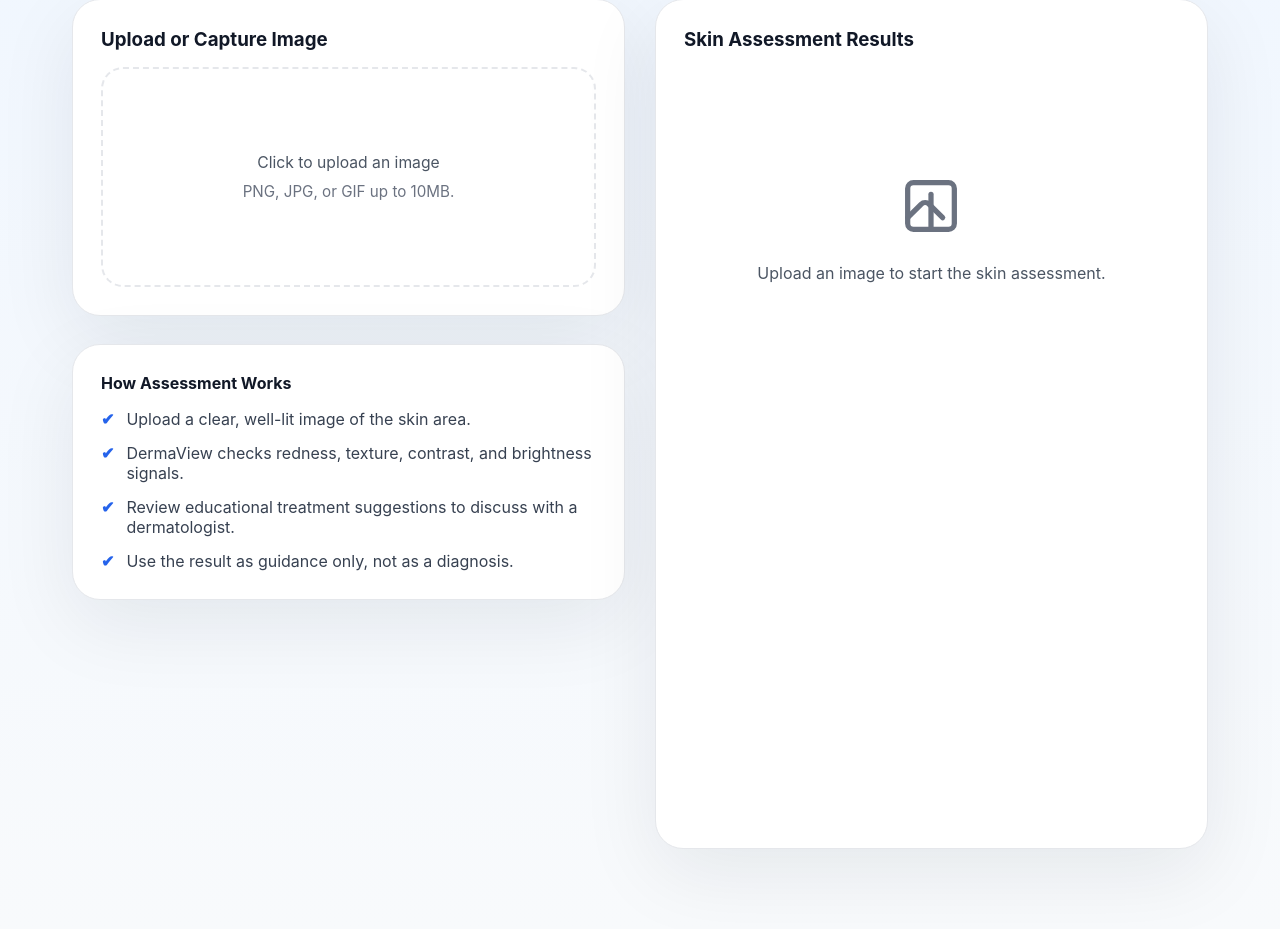
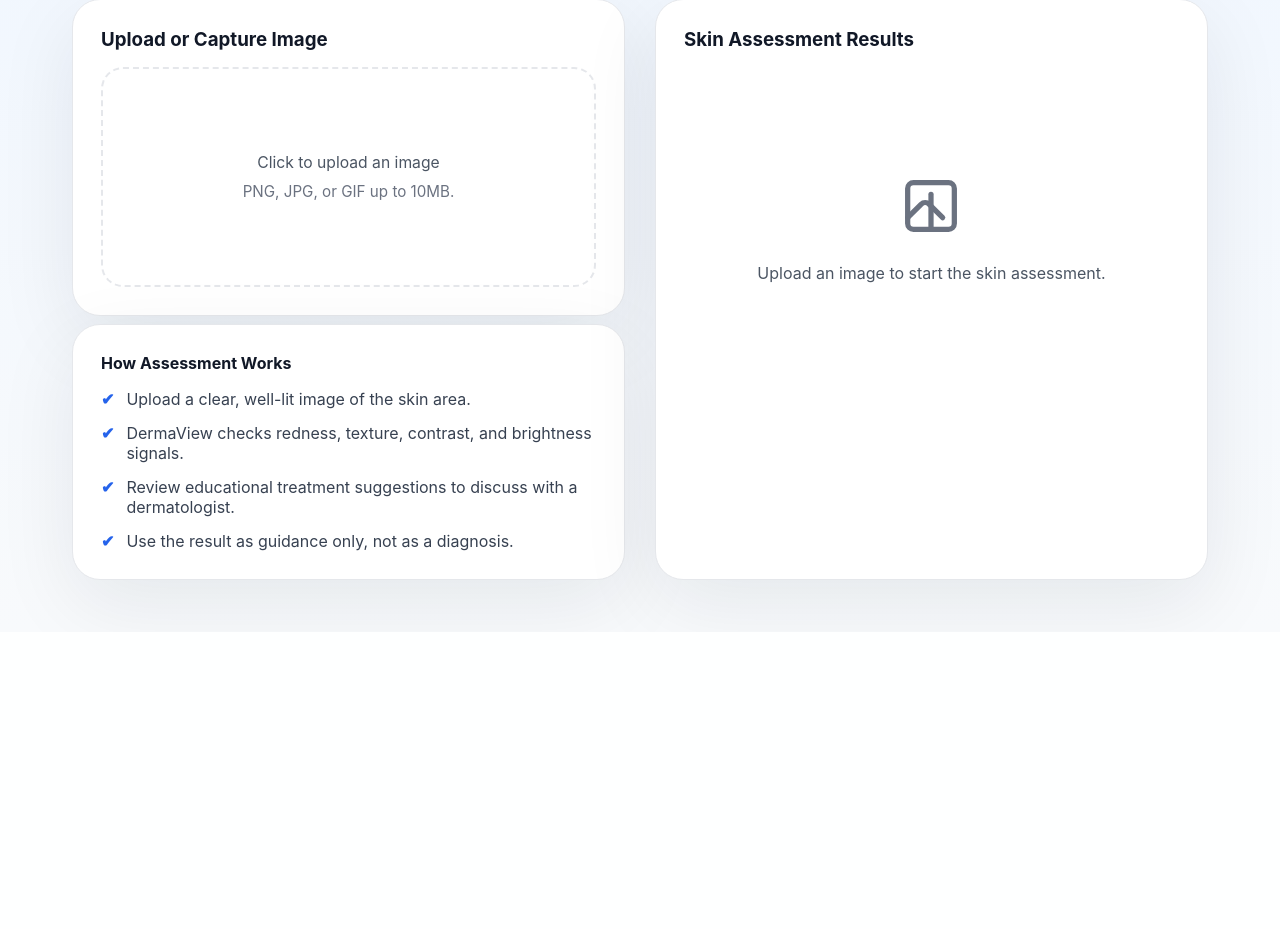
Before and after one commit to amcfajardo/dermaview, a PHP site: page /pages/treatment.html in a window 1280 px wide. Shown: the part 251-1180 px from the top of the page. After the commit the page ends 875 px from the top, so only its background shows below. Run offline with PHP 8.4, Linux system fonts and the light colour scheme; data comes from the database, SQL or seed files in the repository.

Commit message:
Refine skin assessment layout

```diff
--- a/dermaview-html/app.js
+++ b/dermaview-html/app.js
@@ -476,6 +476,13 @@ function renderTreatment(id) {
   const resultsTitle = document.getElementById("results-title");
   const workflowTitle = document.getElementById("workflow-title");
   const workflowList = document.getElementById("workflow-list");
+  const treatmentLayout = document.querySelector(".treatment-layout");
+
+  if (treatmentLayout) {
+    const hasResults = Boolean(showResults && uploadedImageUrl && processedImageUrl);
+    treatmentLayout.classList.toggle("has-upload", Boolean(uploadedImageUrl));
+    treatmentLayout.classList.toggle("has-results", hasResults);
+  }
 
   document.getElementById("treatment-title").textContent = procedure.name;
   document.getElementById("treatment-description").textContent = procedure.description;
@@ -839,7 +846,7 @@ function renderAssessmentResults() {
   const { metrics, recommendations } = assessmentResult;
 
   return `
-    <div class="comparison-grid">
+    <div class="comparison-grid assessment-result-images">
       <div class="image-card">
         <img src="${uploadedImageUrl}" alt="Uploaded skin image" data-preview-image data-preview-title="Before Analysis" tabindex="0" />
       </div>
--- a/dermaview-html/config.php
+++ b/dermaview-html/config.php
@@ -1,8 +1,8 @@
 <?php
 
 $host = "localhost";
-$username = "dermaviewuser";
-$password = "admin123";
+$username = "root";
+$password = "";
 $database = "dermaview";
 
 $conn = mysqli_connect($host, $username, $password, $database);
--- a/dermaview-html/pages/treatment.html
+++ b/dermaview-html/pages/treatment.html
@@ -8,8 +8,8 @@
     <link rel="stylesheet" href="../styles/header.css?v=20260527-1" />
     <link rel="stylesheet" href="../styles/buttons.css?v=20260523-5" />
     <link rel="stylesheet" href="../styles/cards.css?v=20260523-5" />
-    <link rel="stylesheet" href="../styles/upload.css?v=20260523-5" />
-    <link rel="stylesheet" href="../styles/treatment.css?v=20260525-2" />
+    <link rel="stylesheet" href="../styles/upload.css?v=20260606-1" />
+    <link rel="stylesheet" href="../styles/treatment.css?v=20260606-1" />
     <link rel="stylesheet" href="../styles/responsive.css?v=20260523-7" />
   </head>
   <body>
@@ -39,8 +39,8 @@
           </div>
         </section>
 
-        <div class="grid-2">
-          <div>
+        <div class="grid-2 treatment-layout">
+          <div class="treatment-left-column">
             <div class="panel-card upload-panel">
               <h3>Upload or Capture Image</h3>
               <label class="upload-box" for="image-upload">
@@ -85,6 +85,6 @@
 
     <script src="../system-branding.js?v=20260527-1"></script>
     <script src="../logout-confirm.js?v=20260523-1"></script>
-    <script src="../app.js?v=20260526-7"></script>
+    <script src="../app.js?v=20260606-1"></script>
   </body>
 </html>
--- a/dermaview-html/styles/treatment.css
+++ b/dermaview-html/styles/treatment.css
@@ -34,6 +34,18 @@
   display: block;
   border-radius: 14px;
   cursor: zoom-in;
+}
+
+.assessment-result-images .image-card {
+  aspect-ratio: 1 / 1;
+  min-height: 0;
+}
+
+.assessment-result-images .image-card img {
+  height: 100%;
+  max-height: none;
+  aspect-ratio: 1 / 1;
+  object-fit: cover;
 }
 
 .image-card img:focus {
@@ -113,8 +125,77 @@
   margin-bottom: 4px;
 }
 
-.results-panel {
-  min-height: 850px;
+.treatment-left-column {
+  display: flex;
+  flex-direction: column;
+  gap: 8px;
+  justify-content: flex-start;
+}
+
+.treatment-left-column .panel-card {
+  width: 100%;
+}
+
+.treatment-layout .upload-panel,
+.treatment-layout .info-panel,
+.treatment-layout .results-panel {
+  margin-bottom: 0;
+}
+
+@media (min-width: 900px) {
+  .treatment-layout {
+    align-items: stretch;
+    grid-template-columns: minmax(0, 1fr) minmax(0, 1fr);
+    grid-template-areas: "left results";
+  }
+
+  .treatment-left-column {
+    grid-area: left;
+    align-self: stretch;
+    min-height: 100%;
+  }
+
+  .treatment-layout .results-panel {
+    grid-area: results;
+    align-self: stretch;
+  }
+
+  .treatment-layout.has-results .treatment-left-column {
+    display: grid;
+    grid-template-rows: minmax(0, 1fr) auto;
+    align-content: stretch;
+  }
+
+  .treatment-layout.has-results .upload-panel {
+    height: 100%;
+    display: flex;
+    flex-direction: column;
+  }
+
+  .treatment-layout.has-results .upload-panel #upload-preview-container {
+    display: flex;
+    flex: 1;
+    flex-direction: column;
+  }
+
+  .treatment-layout.has-results .upload-preview {
+    flex: 1;
+    min-height: 0;
+  }
+}
+
+@media (max-width: 899px) {
+  .treatment-layout .upload-panel {
+    order: 1;
+  }
+
+  .treatment-layout .info-panel {
+    order: 2;
+  }
+
+  .treatment-layout .results-panel {
+    order: 3;
+  }
 }
 
 .results-panel .comparison-grid {
--- a/dermaview-html/styles/upload.css
+++ b/dermaview-html/styles/upload.css
@@ -54,15 +54,16 @@
   display: flex;
   align-items: center;
   justify-content: center;
-  min-height: 200px;
-  max-height: 400px;
+  aspect-ratio: 4 / 3;
+  min-height: 0;
+  max-height: none;
 }
 
 .upload-preview img {
-  max-width: 100%;
-  max-height: 100%;
+  width: 100%;
+  height: 100%;
   border-radius: var(--radius-md);
-  object-fit: contain;
+  object-fit: cover;
   padding: 12px;
 }
 
```
Also changed, not shown: 1 other file.
